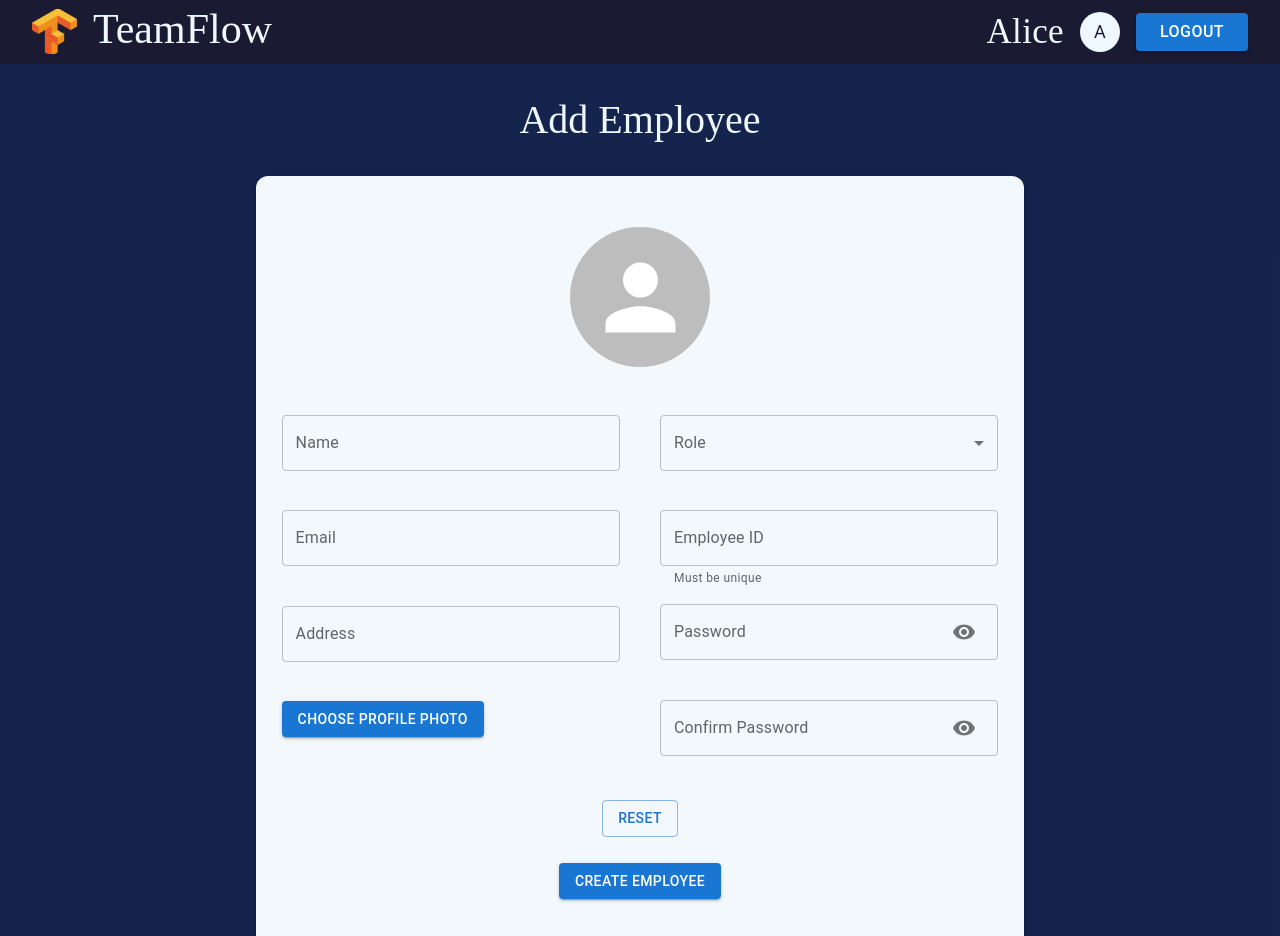
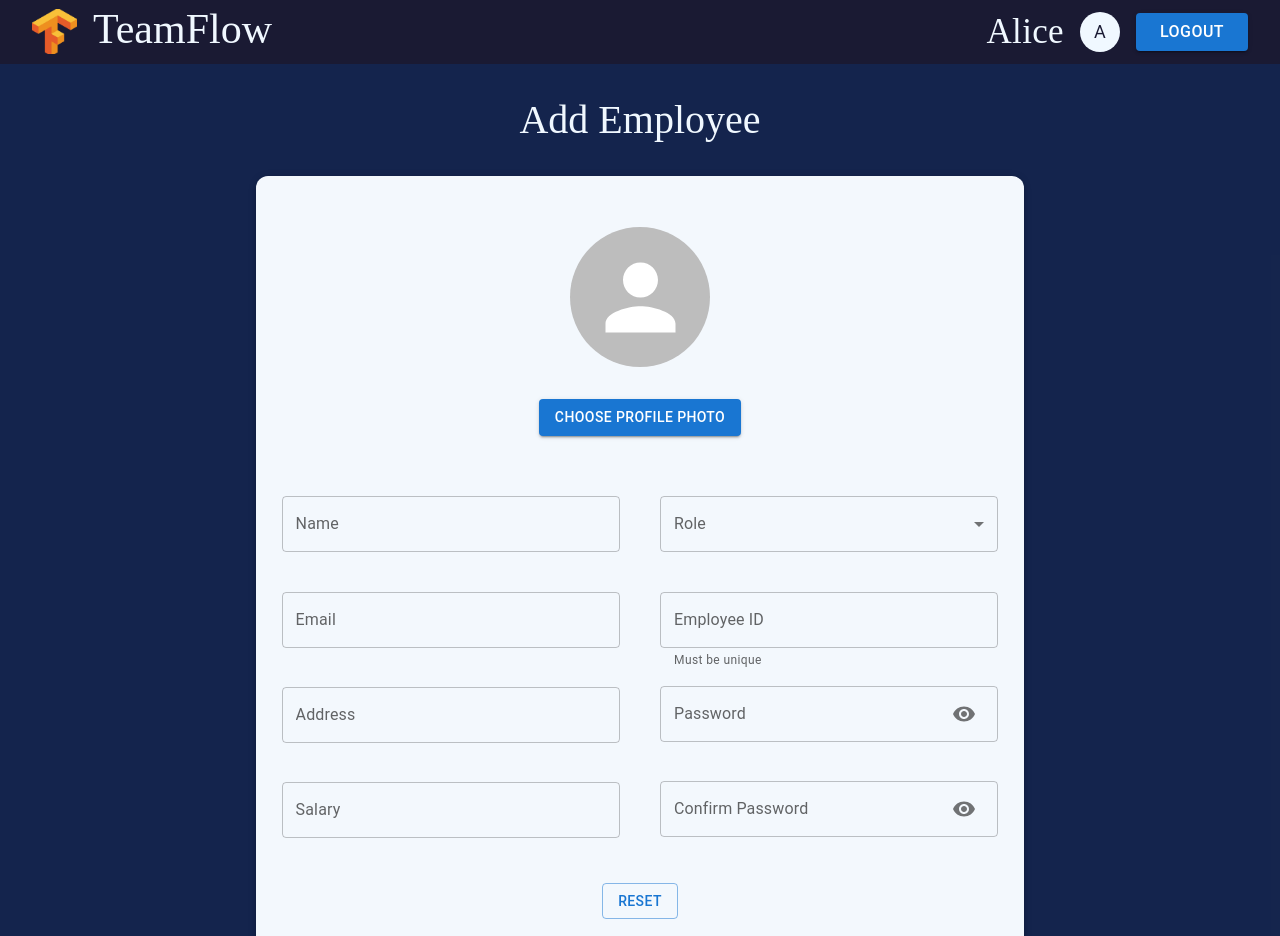
Before and after one commit to Prasath192006/TeamFlow_EmployeeManagement, a React (Vite) app in the folder client/my-app/: page /Manager/1/AddEmployee in a window 1280 px wide. Shown: the top 936 px of the page. Built offline with nearby package versions, Linux system fonts and the light colour scheme; a web font is replaced by a local one.

Commit message:
add salary

```diff
--- a/client/my-app/src/components/Manager/AddEmpl.jsx
+++ b/client/my-app/src/components/Manager/AddEmpl.jsx
@@ -22,6 +22,7 @@ export default function AddEmpl() {
     fname: "",
     profilePic: null,
     email: "",
+    salary:"",
     address: "",
     emprole: "",
     empid: "",
@@ -72,6 +73,7 @@ export default function AddEmpl() {
       fname: "",
       profilePic: null,
       email: "",
+      salary:"",
       Preview: null,
       address: "",
       emprole: "",
@@ -129,11 +131,32 @@ export default function AddEmpl() {
           }}
         >
           <FormControl fullWidth>
-          <Avatar
+            <Box
+            display="flex"
+            justifyContent="center"
+            alignItems="center"
+            flexDirection={"column"}
+            mb={"3rem"}
+             >
+            <Avatar
                     src={Preview}
                     alt="Profile Preview"
-                    sx={{ width: 140, height: 140, margin: "auto" ,mb:"3rem" }}
+                    sx={{ width: 140, height: 140, mb:"2rem" }}
                   />
+                    <input
+                    type="file"
+                    name="profilePic"
+                    style={{ display: "none" }}
+                    onChange={handleimage}
+                    id="profile-pic"
+                  />
+                  <label htmlFor="profile-pic">
+                    <Button variant="contained" component="span" sx={{ mb: "1vw",alignItems:"center" }}>
+                      Choose Profile Photo
+                    </Button>
+                  </label>
+            </Box>
+
             <Grid container spacing={5}>
               <Grid item xs={12} md={6} spacing={10}>
                 <Box
@@ -179,18 +202,21 @@ export default function AddEmpl() {
                     variant="outlined"
                     sx={{ mb: "1.5vw" }}
                   />
-                    <input
-                    type="file"
-                    name="profilePic"
-                    style={{ display: "none" }}
-                    onChange={handleimage}
-                    id="profile-pic"
+                   <TextField
+                    fullWidth
+                    label="Salary"
+                    name="salary"
+                    type="number"
+                    value={formData.salary}
+                    onChange={handleFormData}
+                    onBlur={handleValidation}
+                    placeholder="Enter Salary"
+
+                    variant="outlined"
+                    sx={{ mb: "1.5vw" }}
                   />
-                  <label htmlFor="profile-pic">
-                    <Button variant="contained" component="span">
-                      Choose Profile Photo
-                    </Button>
-                  </label>
+
+
                 </Box>
               </Grid>
 
```
